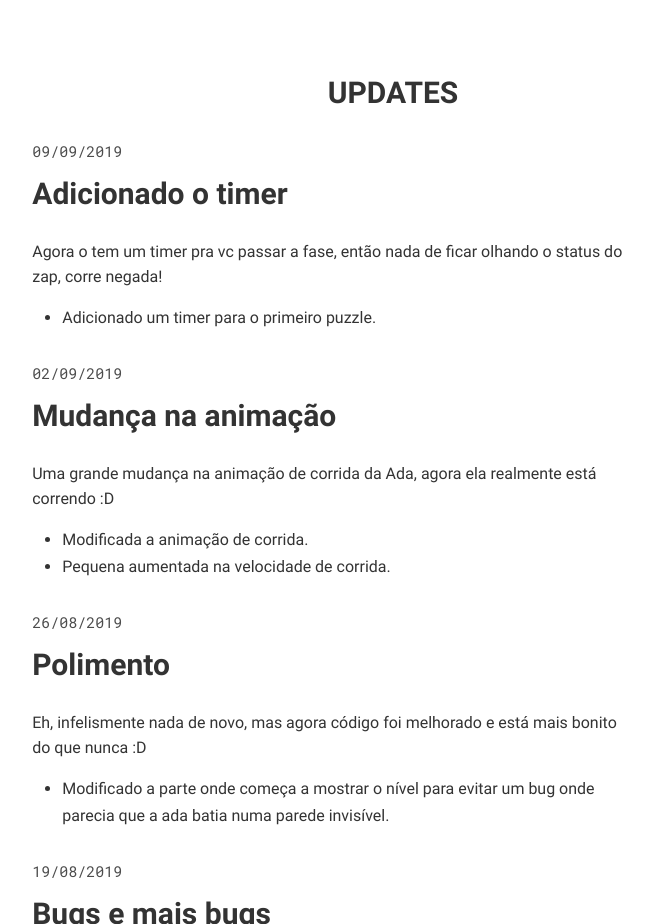
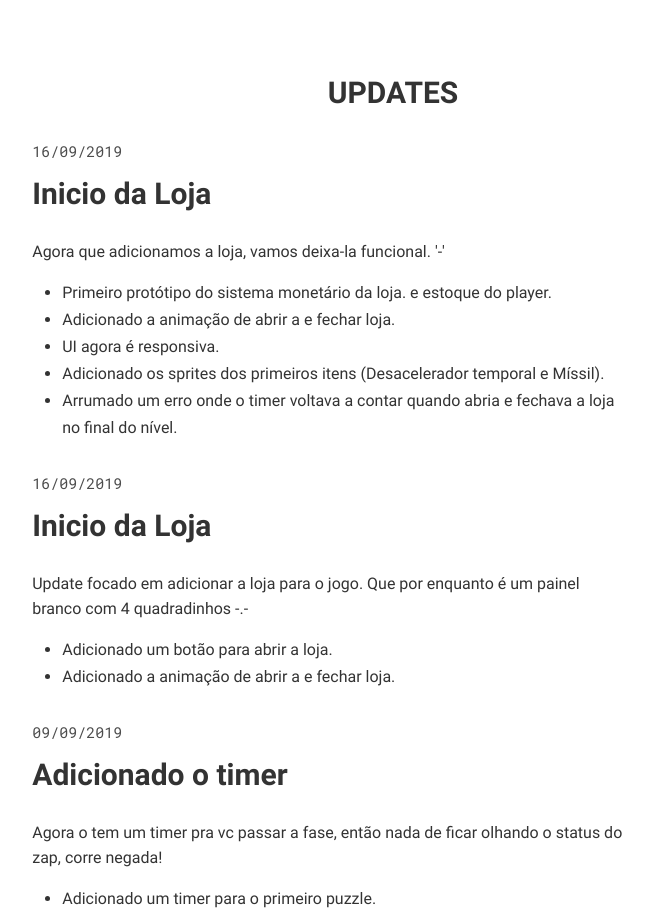
Before and after one commit to TheMachineDev/jogradablog, a website: page index.html in a window 1280 px wide. Shown: the part 870-1794 px from the top of the page, without its empty margins (247-900 px from the left). Drawn offline with Linux system fonts and the light colour scheme.

Commit message:
Últimos updates adicionados

```diff
--- a/index.html
+++ b/index.html
@@ -1,16 +1,16 @@
 <!DOCTYPE html>
 <html lang="pt-br" dir="ltr">
+
 <head>
   <meta charset="utf-8" />
   <title>Testando 1..2..3..</title>
   <link rel="stylesheet" type="text/css" href="assets/css/blog.css" />
   <meta name="author" content="Foot-G" />
   <meta name="copyright" content="Acroni" />
-    <meta
-      content="width=device-width,initial-scale=1.0,minimum-scale=1.0,maximum-scale=1.0,user-scalable=no"
-      name="viewport"
-    />
+  <meta content="width=device-width,initial-scale=1.0,minimum-scale=1.0,maximum-scale=1.0,user-scalable=no"
+    name="viewport" />
 </head>
+
 <body>
   <header class="header container">
     <div class="header-content">
@@ -273,7 +273,56 @@
           </ul>
         </div>
       </div>
+      <div class="article">
+        <p class="article-date">16/09/2019</p>
+        <div class="article-title">
+          <h1>Inicio da Loja</h1>
+        </div>
+        <div class="article-body">
+          <p>
+            Update focado em adicionar a loja para o jogo.
+            Que por enquanto é um painel branco com 4 quadradinhos -.-
+          </p>
+          <ul class="article-list">
+            <li>
+              Adicionado um botão para abrir a loja.
+            </li>
+            <li>
+              Adicionado a animação de abrir a e fechar loja.
+            </li>
+          </ul>
+        </div>
+      </div>
+      <div class="article">
+        <p class="article-date">16/09/2019</p>
+        <div class="article-title">
+          <h1>Inicio da Loja</h1>
+        </div>
+        <div class="article-body">
+          <p>
+            Agora que adicionamos a loja, vamos deixa-la funcional. '-'
+          </p>
+          <ul class="article-list">
+            <li>
+              Primeiro protótipo do sistema monetário da loja. e estoque do player.
+            </li>
+            <li>
+              Adicionado a animação de abrir a e fechar loja.
+            </li>
+            <li>
+              UI agora é responsiva.
+            </li>
+            <li>
+              Adicionado os sprites dos primeiros itens (Desacelerador temporal e Míssil).
+            </li>
+            <li>
+              Arrumado um erro onde o timer voltava a contar quando abria e fechava a loja no final do nível.
+            </li>
+          </ul>
+        </div>
+      </div>
     </div>
   </div>
 </body>
+
 </html>
```
Lines whose indentation alone changed are shown as unchanged.
